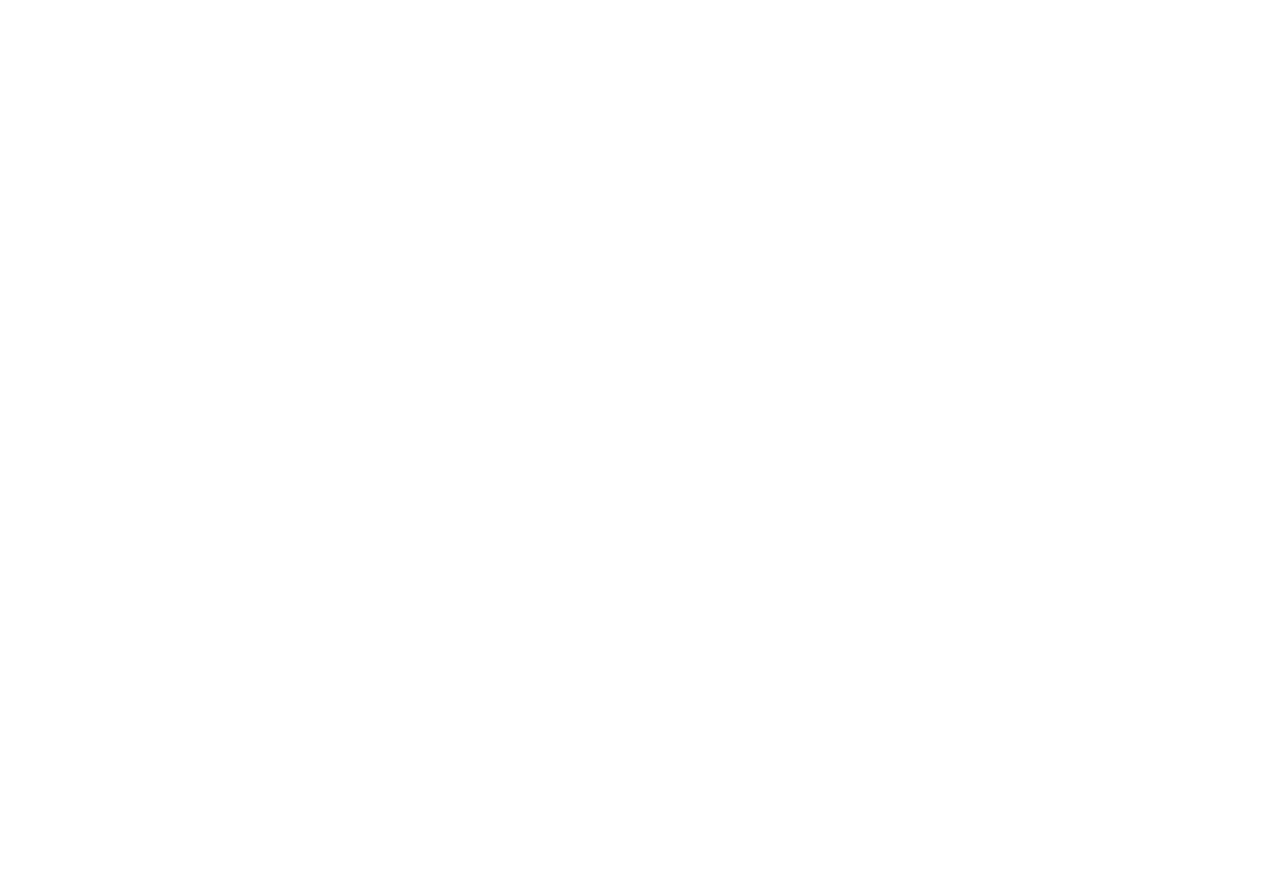
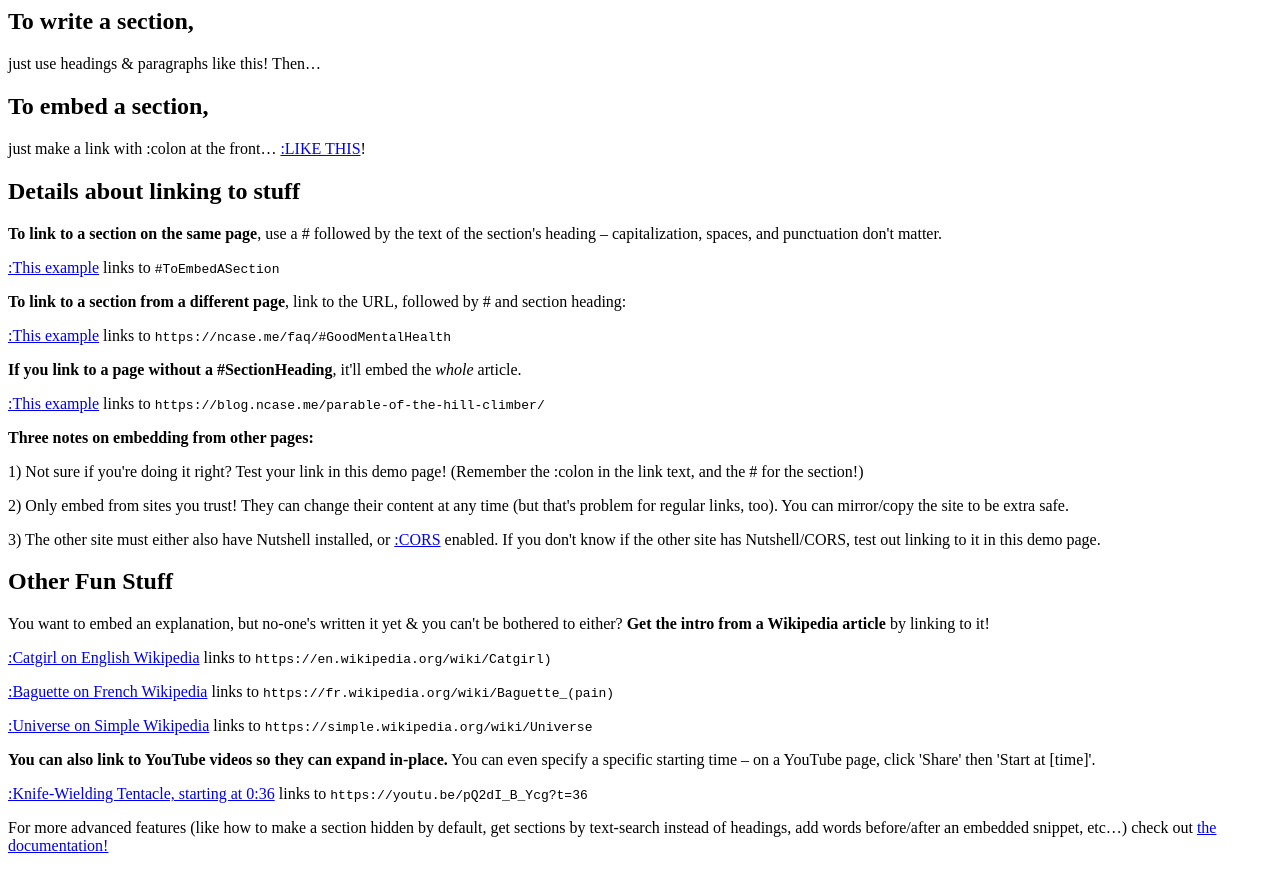
Before and after one commit to lurtado/test, a plain HTML site: page index.html in a window 1280 px wide. Before the commit the page ends 800 px from the top, so only its background shows below. Drawn offline with Linux system fonts and the light colour scheme.

Commit message:
Update index.html

```diff
--- a/index.html
+++ b/index.html
@@ -1 +1,25 @@
 <script src="https://cdn.jsdelivr.net/gh/ncase/nutshell/nutshell.js"></script>
+
+<h2>To write a section,</h2>
+<p>just use headings &amp; paragraphs like this! Then…</p>
+<h2>To embed a section,</h2>
+<p>just make a link with :colon at the front… <a href="#ToWriteASection">:LIKE THIS</a>!</p>
+<h2>Details about linking to stuff</h2>
+<p><strong>To link to a section on the same page</strong>, use a # followed by the text of the section's heading – capitalization, spaces, and punctuation don't matter.</p>
+<p><a href="#ToEmbedASection">:This example</a> links to <code>#ToEmbedASection</code></p>
+<p><strong>To link to a section from a different page</strong>, link to the URL, followed by # and section heading:</p>
+<p><a href="https://ncase.me/faq/#GoodMentalHealth">:This example</a> links to <code>https://ncase.me/faq/#GoodMentalHealth</code></p>
+<p><strong>If you link to a page without a #SectionHeading</strong>, it'll embed the <em>whole</em> article.</p>
+<p><a href="https://blog.ncase.me/parable-of-the-hill-climber/">:This example</a> links to <code>https://blog.ncase.me/parable-of-the-hill-climber/</code></p>
+<p><strong>Three notes on embedding from other pages:</strong></p>
+<p>1) Not sure if you're doing it right? Test your link in this demo page! (Remember the :colon in the link text, and the # for the section!)</p>
+<p>2) Only embed from sites you trust! They can change their content at any time (but that's problem for regular links, too). You can mirror/copy the site to be extra safe.</p>
+<p>3) The other site must either also have Nutshell installed, or <a href="../#cors">:CORS</a> enabled. If you don't know if the other site has Nutshell/CORS, test out linking to it in this demo page.</p>
+<h2>Other Fun Stuff</h2>
+<p>You want to embed an explanation, but no-one's written it yet &amp; you can't be bothered to either? <strong>Get the intro from a Wikipedia article</strong> by linking to it!</p>
+<p><a href="https://en.wikipedia.org/wiki/Catgirl">:Catgirl on English Wikipedia</a> links to <code>https://en.wikipedia.org/wiki/Catgirl)</code></p>
+<p><a href="https://fr.wikipedia.org/wiki/Baguette_(pain)">:Baguette on French Wikipedia</a> links to <code>https://fr.wikipedia.org/wiki/Baguette_(pain)</code></p>
+<p><a href="https://simple.wikipedia.org/wiki/Universe">:Universe on Simple Wikipedia</a> links to <code>https://simple.wikipedia.org/wiki/Universe</code></p>
+<p><strong>You can also link to YouTube videos so they can expand in-place.</strong> You can even specify a specific starting time – on a YouTube page, click 'Share' then 'Start at [time]'.</p>
+<p><a href="https://youtu.be/pQ2dI_B_Ycg?t=36">:Knife-Wielding Tentacle, starting at 0:36</a> links to <code>https://youtu.be/pQ2dI_B_Ycg?t=36</code></p>
+<p>For more advanced features (like how to make a section hidden by default, get sections by text-search instead of headings, add words before/after an embedded snippet, etc…) check out <a href="https://github.com/ncase/nutshell#advanced-features--options">the documentation!</a></p>
```
